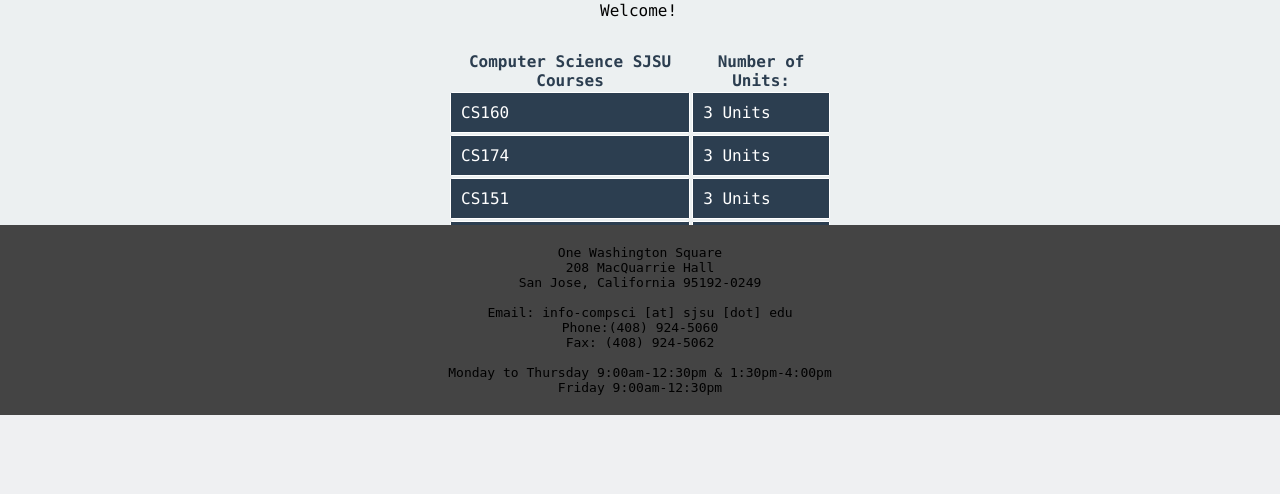
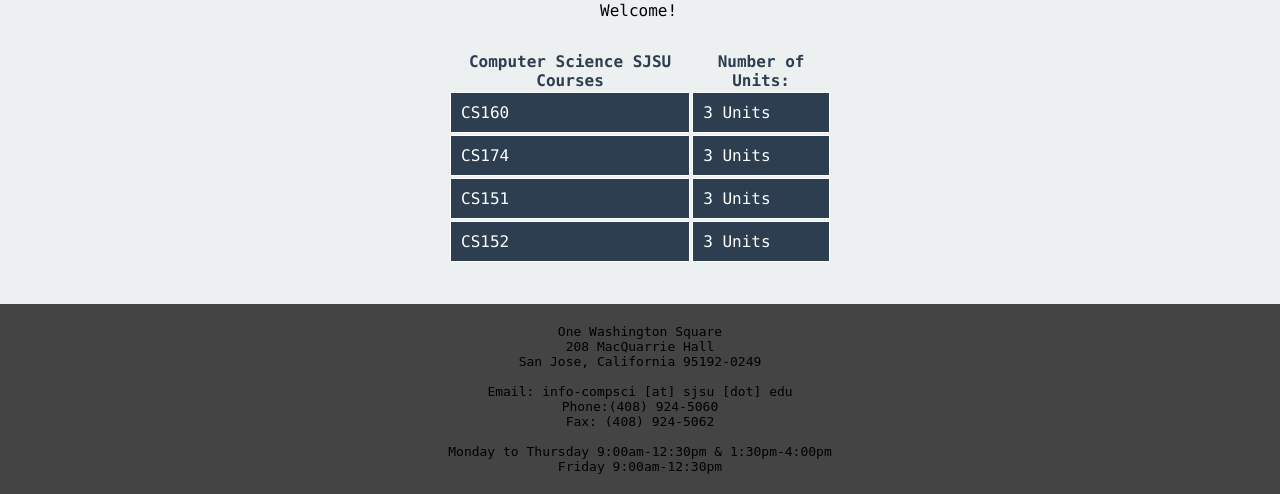
Before and after one commit to Bryancnguyen/CS174, a PHP site: page / in a window 1280 px wide. Shown: the part 385-879 px from the top of the page. Before the commit the page ends 800 px from the top, so only its background shows below. Run offline with PHP 8.4, Linux system fonts and the light colour scheme.

Commit message:
Fixing padding and removing absolute

```diff
--- a/hw1/public/css/frontpage.css
+++ b/hw1/public/css/frontpage.css
@@ -86,6 +86,7 @@ table {
   width: 30%;
   margin: 0px auto;
   display: block;
+  padding-bottom: 40px;
 }
 
 table th {
@@ -101,7 +102,6 @@ table td {
 }
 
 footer{
-  position:absolute;
   bottom:0;
   background-color: #444;
   padding:20px 0;
```
